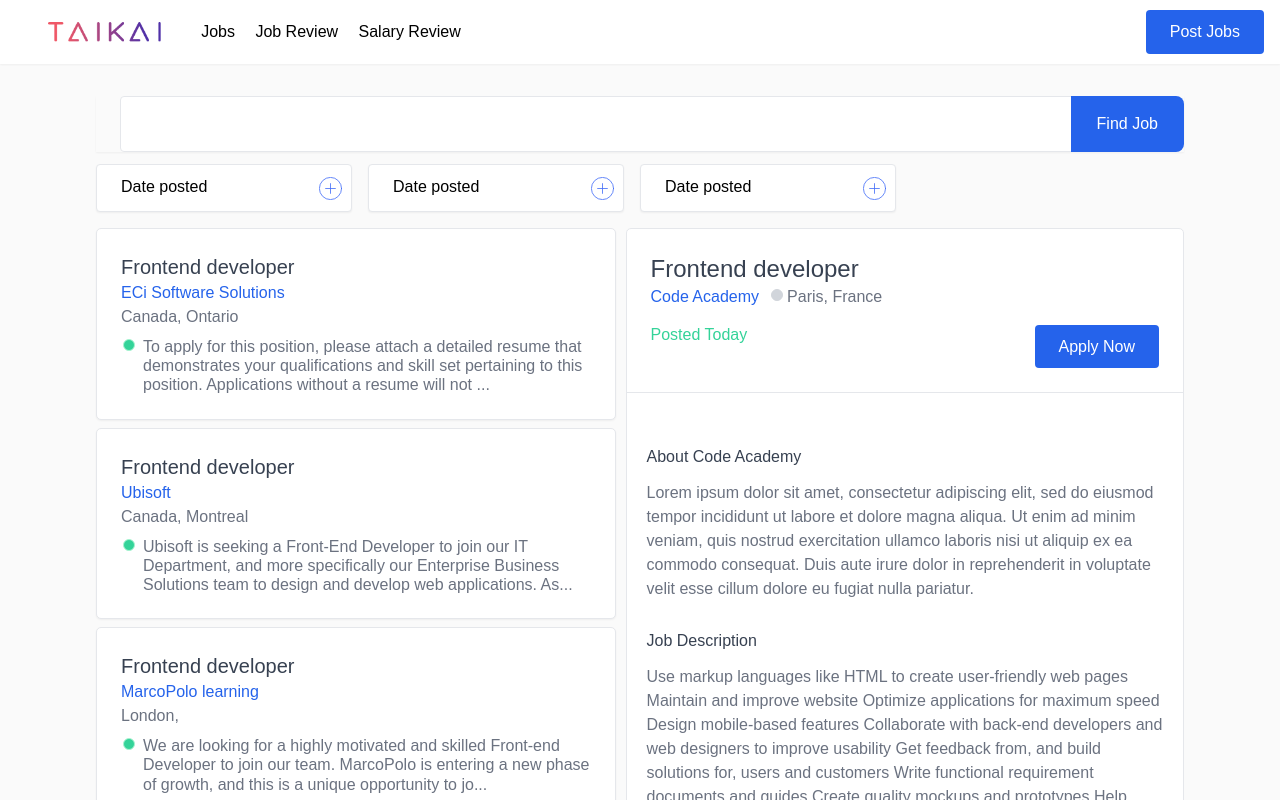
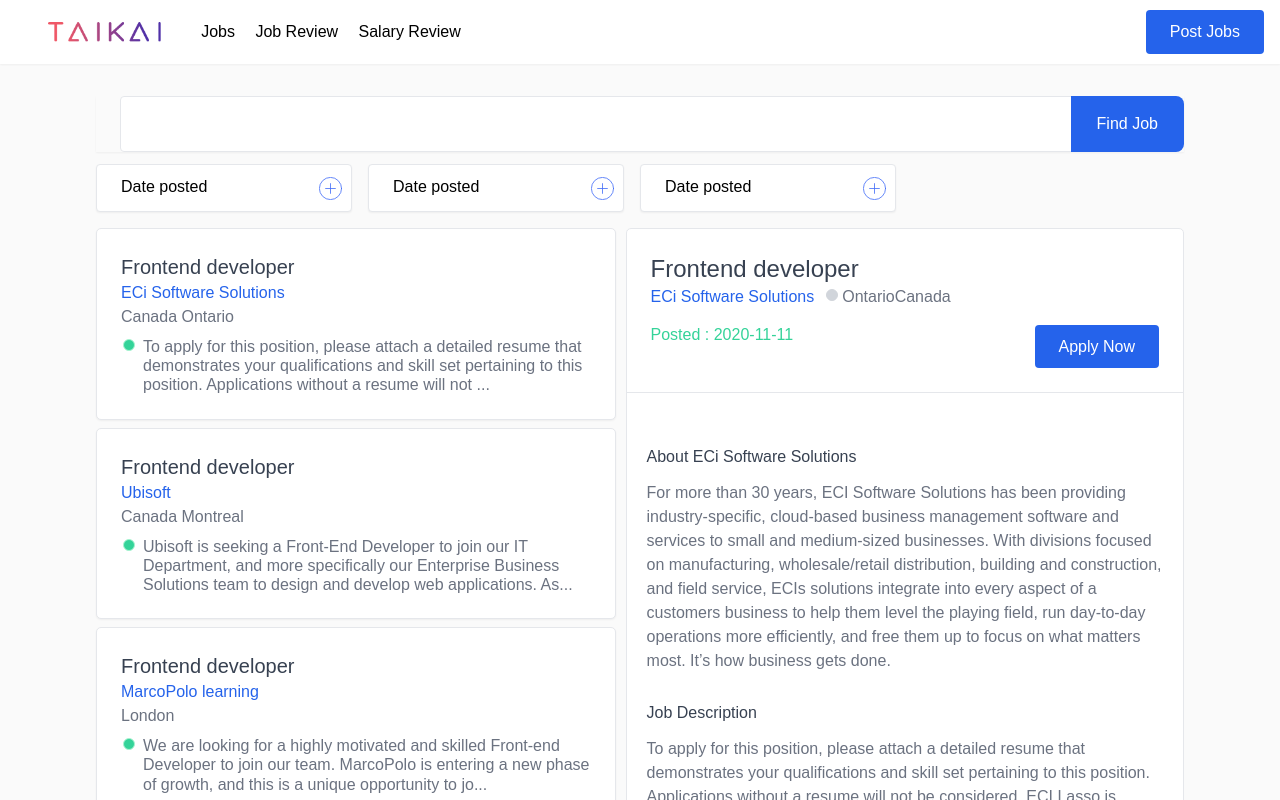
Before and after one commit to frankarinze/job-board, a React (Create React App) app: page / in a window 1280 px wide. Both pictures are taken after a click on the element 355 px from the left and 323 px from the top of the page. Shown: the top 800 px of the page. Built offline with nearby package versions, Linux system fonts and the light colour scheme; some icons are missing.

Commit message:
Added card details

```diff
--- a/src/App.css
+++ b/src/App.css
@@ -33,6 +33,10 @@
     padding-right:10px
   }
 
+  .board-wrapper {
+    border-radius: 5px;
+    @apply relative overflow-hidden flex shadow-sm flex-col h-auto bg-white border border-gray-200 text-black md:w-full sm:w-full my-1;
+}
     .feather-inactive {
       stroke: #DBDBDB;
       stroke-width: 2;
--- a/src/components/buttons/Button.js
+++ b/src/components/buttons/Button.js
@@ -4,13 +4,15 @@
 import FeatherIcon from 'feather-icons-react';
 
 
-export const Button = ({label}) => {
+export const Button = ({onClick ,label}) => {
 
 
     return (
         <React.Fragment>
 
-            <button className="px-6 py-3 text-white bg-blue-600 rounded hover:bg-blue-500">
+             <button
+             onClick={onClick}
+             className="px-6 py-3 text-white bg-blue-600 rounded hover:bg-blue-500">
                 {label}
             </button>
         </React.Fragment>
--- a/src/components/cards/Card.js
+++ b/src/components/cards/Card.js
@@ -2,33 +2,31 @@
 import { Link } from "react-router-dom";
 import FeatherIcon from 'feather-icons-react';
 import "./card.css";
-import { jobsData } from '../../jobsData';
+import {jobsData} from '../../jobsData';
 
+export const Card = ({id , onClick, jobTitle , company , country , city, jobDescription , props}) => {
 
-export const Card = (props) => {
-    const MAX_LENGTH = 180;
     return (
         <React.Fragment>
             <>
-                {
-                    jobsData.map((data, id) => (
-                        <div className="card-wrapper ">
-                            <div id={id} className="card-header">
+                        <div
+                        onClick={onClick}
+                        className="card-wrapper ">
+                            <div  className="card-header">
                                 <div className="flex flex-col">
-                                    <h3 className="card-title">{data.jobTitle}</h3>
-                                    <p className="card-company">{data.company}</p>
-                                    <p className="card-location">{data.country}, {data.city}</p>
+                                    <h3 className="card-title">{jobTitle}</h3>
+                                    <p className="card-company">{company}</p>
+                                    <p className="card-location">{country} {city}</p>
                                 </div>
                                 <FeatherIcon className="feather-active" icon="heart" size="24" />
                             </div>
                             <div className="card-body ">
-                            <div className="green-dot"></div>
-                            <p className="card-description">{`${data.jobDescription.substring(0, MAX_LENGTH)}...`}</p>
+                                <div className="green-dot"></div>
+                                <p className="card-description">{jobDescription}</p>
+                            </div>
                         </div>
-                        </div>
-                        ))
-                }
-                </>
+
+            </>
         </React.Fragment>
     );
 
--- a/src/components/job-board/Board.js
+++ b/src/components/job-board/Board.js
@@ -1,94 +1,76 @@
-import React, { useState } from 'react'
+import React, { Children, useState } from 'react'
 import { Link } from "react-router-dom";
 import FeatherIcon from 'feather-icons-react';
 import "./board.css";
 import { Button } from '../buttons/Button'
 
-export const Board = (props) => {
+// id:0,
+//         company: "ECi Software Solutions",
+//         datePosted: "2020-11-11",
+//         country: "Canada",
+//         city: 'Ontario',
+//         iLike: true,
+//         aboutCompany: 'For more than 30 years, ECI Software Solutions has been providing industry-specific, cloud-based business management software and services to small and medium-sized businesses. With divisions focused on manufacturing, wholesale/retail distribution, building and construction, and field service, ECIs solutions integrate into every aspect of a customers business to help them level the playing field, run day-to-day operations more efficiently, and free them up to focus on what matters most. It’s how business gets done.',
+//         jobDescription: 'To apply for this position, please attach a detailed resume that demonstrates your qualifications and skill set pertaining to this position. Applications without a resume will not be considered. ECI Lasso is seeking a Frontend Developer to continue to provide the best in Software Solutions to small and medium-sized businesses ECI Lasso is the developer of the leading cloud-based, on-demand Customer Relationship Management (CRM) software for the new-home-building industry. We have experienced consistent growth during the last decade and our user base asks a lot of our system. Scale, reliability, and innovation keep us learning on a daily basis. You will join our front-end team to enhance and maintain our user interfaces. We have distributed systems hosted in AWS, which are presented to our users through an Angular/React frontend.',
+//         jobTitle: 'Frontend developer',
+//         responsibility: 'You thrive in a self-directed and open work environment. There’s no boss breathing down your neck, no deadlines, no fixed work hours and no in-office requirements. It’s really important you can manage your time well, and know what you need in order to do your job well (e.g. what work hours to pick so you have enough time to communicate with team members effectively) The ability to balance of maintainable code with delivering value regularly to our customers You can communicate the trade-offs of doing something quickly and doing something well Experience building complex interfaces with state management',
+//         marketType: 'Technology Occupations',
+//         employmentType: 'Full time',
+//         skills
+
+export const Board = ({ id, JobTitle, company, datePosted, country, city, iLike, aboutCompany, jobDescription,
+    responsibility, marketType, employmentType, skills, visible, props }) => {
     return (
         <React.Fragment>
-            <div className="board-wrapper">
+            <div id={id} className="board-wrapper">
 
                 <div className="board-header border-b ">
                     <div className="board-top-header">
                         <div className="">
                             <h3 className="board-header-title">
-                                Frontend developer
+                                {JobTitle}
                             </h3>
                             <div className="flex flex-row ">
 
-                                <p className="board-company">Code Academy</p>
-                                <p className="board-location"><div className="location-dot"></div>Paris, France</p>
+                                <p className="board-company">{company}</p>
+                                <p className="board-location"><div className="location-dot"></div>{city}{country}</p>
                             </div>
                         </div>
                         <FeatherIcon className="feather-active" icon="heart" size="24" />
                     </div>
                     <div className="board-top-header">
 
-                        <p className="board-date-posted">Posted {"Today"}</p>
+                        <p className="board-date-posted">Posted : {datePosted}</p>
                         <Button
+                        onClick={() => console.log("click works yay yay haha haha")}
                             label="Apply Now"
                         />
                     </div>
 
                 </div>
-                <div className="board-body">
+                <div className={`${visible}`}>
                     <div className="board-description-about">
 
-                        <h3 className="about-company-title">About Code Academy</h3>
+                        <h3 className="about-company-title">About {company}</h3>
                         <p className="job-content">
-                            Lorem ipsum dolor sit amet, consectetur adipiscing elit, sed do eiusmod tempor
-                            incididunt ut labore et dolore magna aliqua. Ut enim ad minim veniam,
-                            quis nostrud exercitation ullamco laboris nisi ut aliquip ex ea commodo consequat.
-                            Duis aute irure dolor in reprehenderit in voluptate velit esse cillum dolore eu fugiat
-                            nulla pariatur.
+                            {aboutCompany}
                         </p>
                     </div>
 
-                    <div className="board-description-job">
+                     <div className="board-description-job">
                         <h3 className="job-description-title">Job Description</h3>
                         <p className="job-content">
-                            Use markup languages like HTML to create user-friendly web pages
-
-                            Maintain and improve website
-
-                            Optimize applications for maximum speed
-
-                            Design mobile-based features
-
-                            Collaborate with back-end developers and web designers to improve usability
-
-                            Get feedback from, and build solutions for, users and customers
-
-                            Write functional requirement documents and guides
-
-                            Create quality mockups and prototypes
-
-                            Help back-end developers with coding and troubleshooting
-
-                            Ensure high quality graphic standards and brand consistency
-
-                            Stay up-to-date on emerging technologies
+                            {jobDescription}
                         </p>
 
                         <h3 className="job-description-title">Responsibilities</h3>
                         <p className="job-content">
-                            Proven work experience as a Front-end developer
-                            Hands on experience with markup languages
-                            Experience with JavaScript, CSS and jQuery
-                            Familiarity with browser testing and debugging
-                            In-depth understanding of the entire web development process (design, development and deployment)
-                            Understanding of layout aesthetics
-                            Knowledge of SEO principles
-                            Familiarity with software like Adobe Suite, Photoshop and content management systems
-                            An ability to perform well in a fast-paced environment
-                            Excellent analytical and multitasking skills
-                            BSc degree in Computer Science or relevant field
+                            {responsibility}
                         </p>
+                    </div>
+                </div>
 
 
-                    </div>
-                </div>
 
             </div>
         </React.Fragment>
--- a/src/pages/Jobs.js
+++ b/src/pages/Jobs.js
@@ -1,14 +1,38 @@
-import React, { useState } from 'react';
+import React, { useState, useEffect } from 'react';
 import { Link } from "react-router-dom";
 import SearchBar from "../components/searchbar/SearchBar"
 import { JobFilter } from "../components/filter/JobFilter"
 import { Card } from "../components/cards/Card"
 import { Board } from "../components/job-board/Board"
+import { jobsData } from '../jobsData'
+
+
+
 
 const Jobs = (props) => {
+  const MAX_LENGTH = 180;
+
+  const [state, setState] = useState({
+    data: [],
+    selectedId: -1
+  })
+  function handleClick(id) {
+    console.log("see", id);
+    setState({
+      ...state, selectedId: id
+    })
+  }
+
+  useEffect(() => {
+    setState({
+      data: jobsData
+    })
+  }, []);
 
   return (
     <div className="m-8 flex-column ">
+      {console.log(state.data)}
+      {/* {console.log(state.selectedId)} */}
       <SearchBar />
       <div className="md:flex relative ">
         <JobFilter />
@@ -18,32 +42,57 @@
       <div className="flex flex-row">
         <div className="job-list-wrapper ">
 
-          <Card />
-          <Card />
-          <Card />
-          <Card />
-          <Card />
-          <Card />
-          <Card />
-          <Card />
-          <Card />
-          <Card />
-          <Card />
-          <Card />
-          <Card />
-          <Card />
-          <Card />
-          <Card />
-          <Card />
-          <Card />
+          {
+            jobsData.map((data) => (
+              <Card
+                onClick={() => handleClick(data.id)}
+                key={data.id}
+                jobTitle={data.jobTitle}
+                company={data.company}
+                country={data.country}
+                city={data.city}
+                jobDescription={`${data.jobDescription.substring(0, MAX_LENGTH)}...`}
+              />
+            ))}
+        </div>
+        {state.selectedId >= 0 ? (
+          <div className="flex h-full flex-col job-board-wrapper">
+            {
+              jobsData.map((data) => {
+
+                if (data.id === state.selectedId) {
+                  return (
+                    <Board
+                      JobTitle={data.jobTitle}
+                      visible="board-body"
+                      company={data.company}
+                      datePosted={data.datePosted}
+                      country ={data.country}
+                      city ={data.city}
+                      aboutCompany ={data.aboutCompany}
+                      jobDescription ={data.jobDescription}
+                      responsibility ={data.responsibility}
+
+
+                    />
+                  )
+                }
+              })
+            }
+          </div>
+        ) : (
+          <div className="flex h-full flex-col job-board-wrapper">
+            <div className="board-wrapper">
+              <div className="board-body-empty">
+                <p className="p-4,text-base text-gray-500" >Select a Job to see details</p>
+              </div>
+            </div>
+          </div>
+        )
 
 
 
-
-        </div>
-        <div className="flex h-full flex-col job-board-wrapper">
-         <Board/>
-        </div>
+        }
 
 
       </div>
```
Also changed, not shown: src/components/job-board/board.css (+8 -0 lines).
